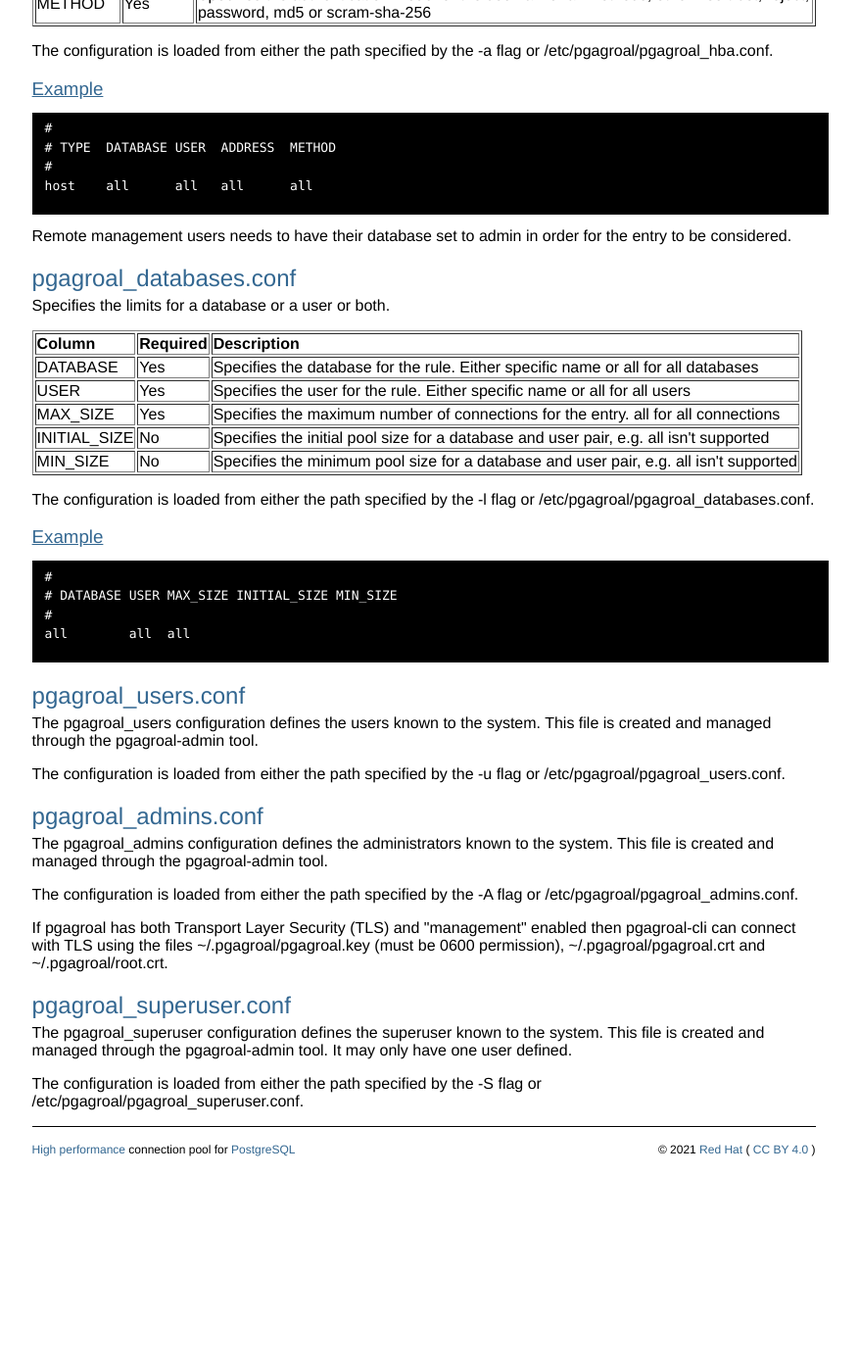
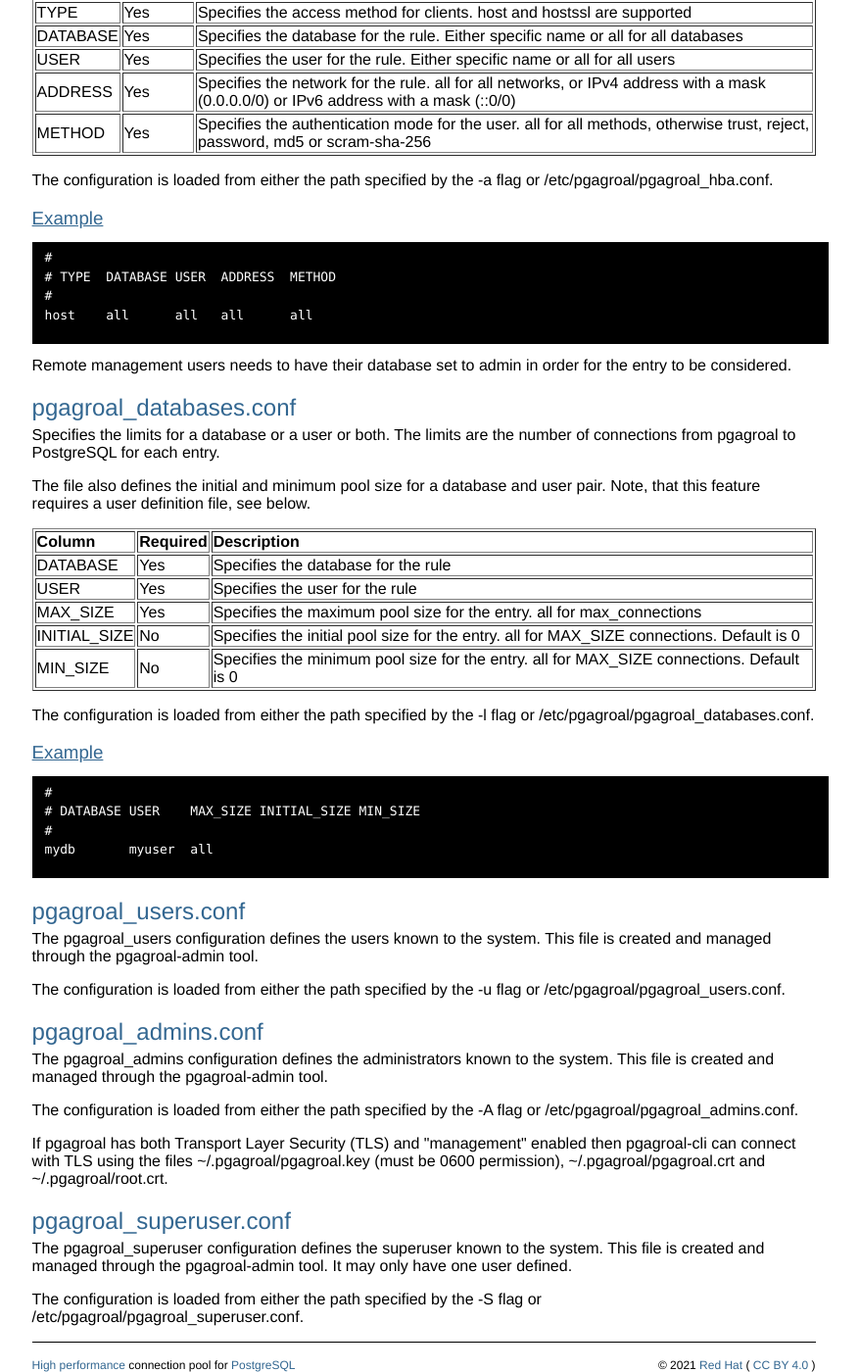
Before and after one commit to agroal/pgagroal, a Jekyll site: the page built from configuration.html, in a window 1280 px wide and 1400 px high, scrolled down 2258 px. Shown: the whole window at 98% size, without its empty margins (219-1096 px from the left). Built offline with Jekyll 4.4.1, drawn with Linux system fonts in a browser that asks for light colours; some web fonts are replaced; before the commit the page ends 3438 px from its top, so only the background shows below that; some of the changed text lies outside the part shown.

Commit message:
pgagroal 1.2.0

```diff
--- a/_data/releases.yml
+++ b/_data/releases.yml
@@ -64,3 +64,6 @@
 - name: pgagroal 1.1.0
   date: 2021-01-05
   announce: release/announcement/2021/01/05/pgagroal-1.1.0.html
+- name: pgagroal 1.2.0
+  date: 2021-02-23
+  announce: release/announcement/2021/02/23/pgagroal-1.2.0.html
--- a/configuration.html
+++ b/configuration.html
@@ -122,7 +122,7 @@
           <td>100</td>
           <td>Int</td>
           <td>No</td>
-          <td>The maximum number of connections (max 10000)</td>
+          <td>The maximum number of connections to PostgreSQL (max 10000)</td>
         </tr>
         <tr>
           <td>allow_unknown_users</td>
@@ -178,21 +178,22 @@
           <td></td>
           <td>String</td>
           <td>No</td>
-          <td>Certificate file for TLS</td>
+          <td>Certificate file for TLS. This file must be owned by either the user running pgagroal or root</td>
         </tr>
         <tr>
           <td>tls_key_file</td>
           <td></td>
           <td>String</td>
           <td>No</td>
-          <td>Private key file for TLS</td>
+          <td>Private key file for TLS. This file must be owned by either the user running pgagroal or root.
+            Additionally permissions must be at least 0640 when owned by root or 0600 otherwise.</td>
         </tr>
         <tr>
           <td>tls_ca_file</td>
           <td></td>
           <td>String</td>
           <td>No</td>
-          <td>Certificate Authority (CA) file for TLS</td>
+          <td>Certificate Authority (CA) file for TLS. This file must be owned by either the user running pgagroal or root</td>
         </tr>
         <tr>
           <td>libev</td>
@@ -256,6 +257,13 @@
           <td>Bool</td>
           <td>No</td>
           <td>Track prepared statements (transaction pooling)</td>
+        </tr>
+        <tr>
+          <td>pidfile</td>
+          <td></td>
+          <td>String</td>
+          <td>No</td>
+          <td>Path to the PID file</td>
         </tr>
       </tbody>
     </table>
@@ -402,7 +410,12 @@
 
     <h2>pgagroal_databases.conf</h2>
 
-    Specifies the limits for a database or a user or both.
+    Specifies the limits for a database or a user or both. The limits are the number
+    of connections from pgagroal to PostgreSQL for each entry.
+    <p/>
+
+    The file also defines the initial and minimum pool size for a database and user pair. Note, that this feature requires
+    a user definition file, see below.
     <p/>
 
     <table border="1">
@@ -415,27 +428,27 @@
         <tr>
           <td>DATABASE</td>
           <td>Yes</td>
-          <td>Specifies the database for the rule. Either specific name or all for all databases</td>
+          <td>Specifies the database for the rule</td>
         </tr>
         <tr>
           <td>USER</td>
           <td>Yes</td>
-          <td>Specifies the user for the rule. Either specific name or all for all users</td>
+          <td>Specifies the user for the rule</td>
         </tr>
         <tr>
           <td>MAX_SIZE</td>
           <td>Yes</td>
-          <td>Specifies the maximum number of connections for the entry. all for all connections</td>
+          <td>Specifies the maximum pool size for the entry. all for max_connections</td>
         </tr>
         <tr>
           <td>INITIAL_SIZE</td>
           <td>No</td>
-          <td>Specifies the initial pool size for a database and user pair, e.g. all isn't supported</td>
+          <td>Specifies the initial pool size for the entry. all for MAX_SIZE connections. Default is 0</td>
         </tr>
         <tr>
           <td>MIN_SIZE</td>
           <td>No</td>
-          <td>Specifies the minimum pool size for a database and user pair, e.g. all isn't supported</td>
+          <td>Specifies the minimum pool size for the entry. all for MAX_SIZE connections. Default is 0</td>
         </tr>
       </tbody>
     </table>
@@ -447,9 +460,9 @@
 
     <pre>
 #
-# DATABASE USER MAX_SIZE INITIAL_SIZE MIN_SIZE
+# DATABASE USER    MAX_SIZE INITIAL_SIZE MIN_SIZE
 #
-all        all  all
+mydb       myuser  all
     </pre>
 
     <h2>pgagroal_users.conf</h2>
```
Also changed, not shown: _posts/2021-02-23-pgagroal-1.2.0.md (added, +40 -0 lines), gettingstarted.html (+15 -13 lines), security.html (+12 -0 lines).
